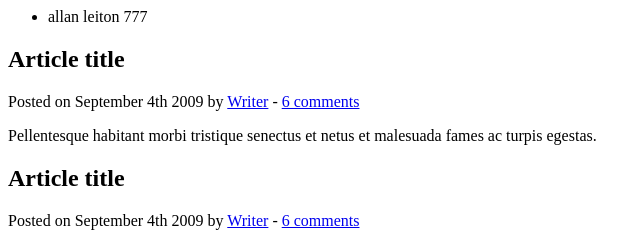
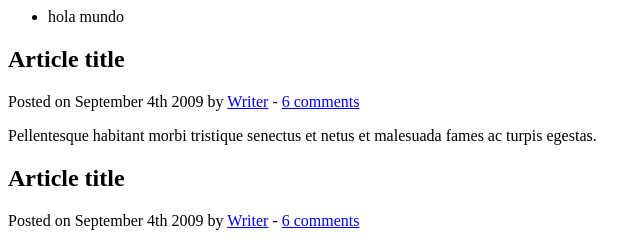
Before and after one commit to alanleiton7/demo-repositorio, a plain HTML site: page index.html in a window 1280 px wide. Shown: the top 240 px of the page, 0-640 px from the left. Drawn offline with Linux system fonts and the light colour scheme.

Commit message:
segundo commit

```diff
--- a/index.html
+++ b/index.html
@@ -10,7 +10,7 @@
 	<header>
 		<nav>
 			<ul>
-				<li>allan leiton 777 </li>
+				<li>hola mundo  </li>
 			</ul>
 		</nav>
 	</header>
```
Also changed, not shown: excluir.html (added, +1 -0 lines), excluir2.html (added, +1 -0 lines), 1 other file.
